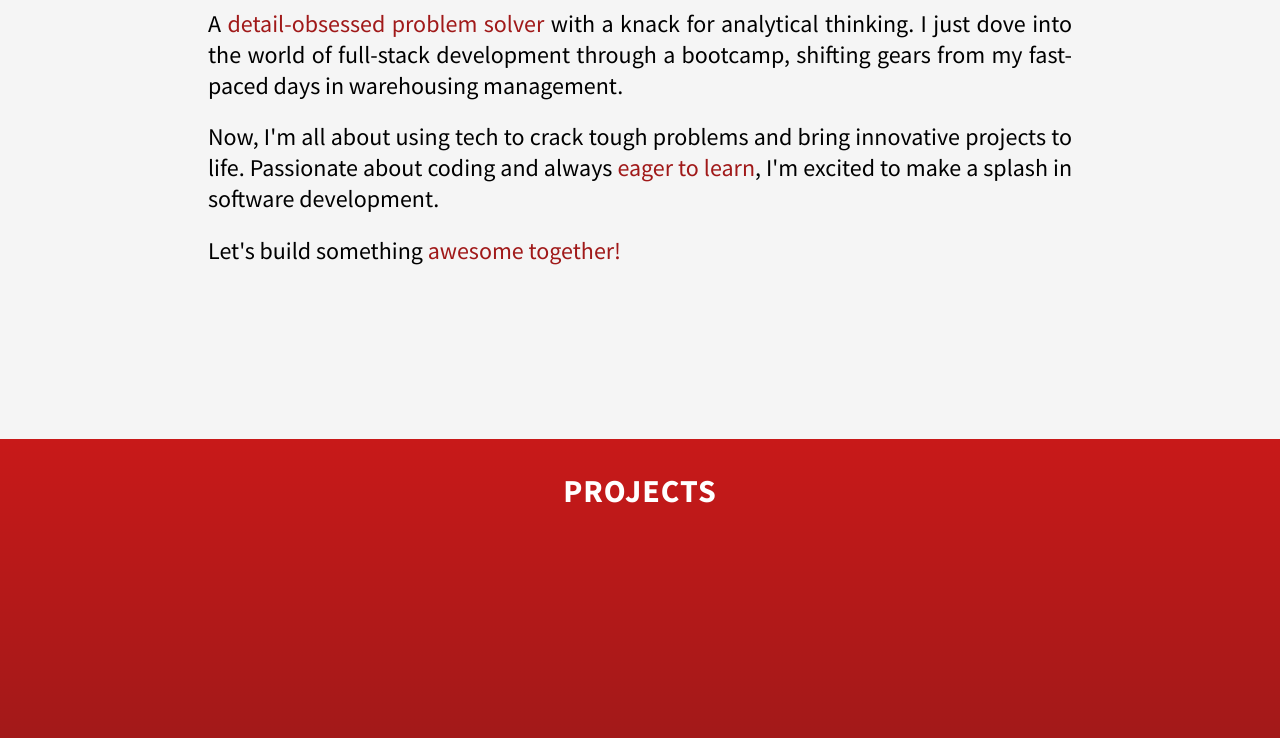
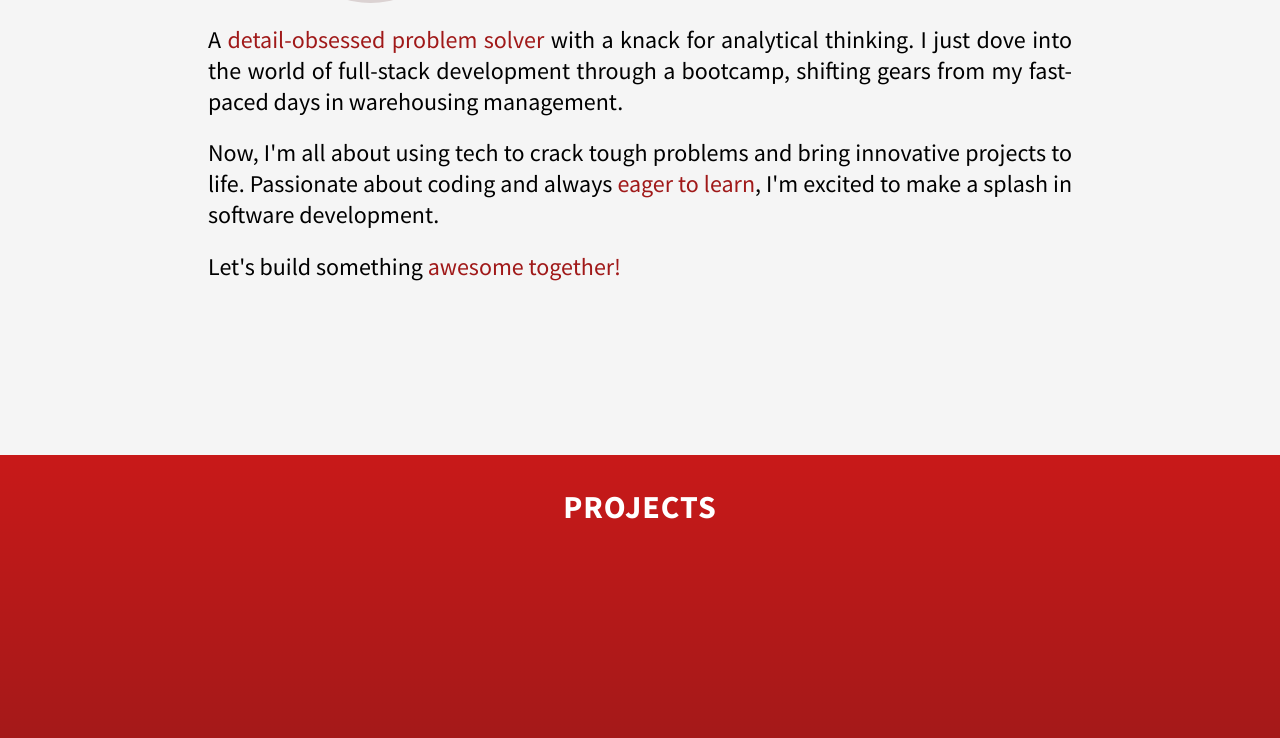
Before and after one commit to silvafilipeuk/portfolio, a plain HTML site: page index.html in a window 1280 px wide. Shown: the part 369-1107 px from the top of the page. Drawn offline with Linux system fonts and the light colour scheme.

Commit message:
sections sizes set, and scroll behaviour to smooth

```diff
--- a/css/style.css
+++ b/css/style.css
@@ -11,7 +11,7 @@ body {
 
 .container {
 	margin: 0;
-	padding-top: 1vh;
+	padding-top: 3vh;
 	display: "grid";
 	grid-template-areas:
 		"header"
```
